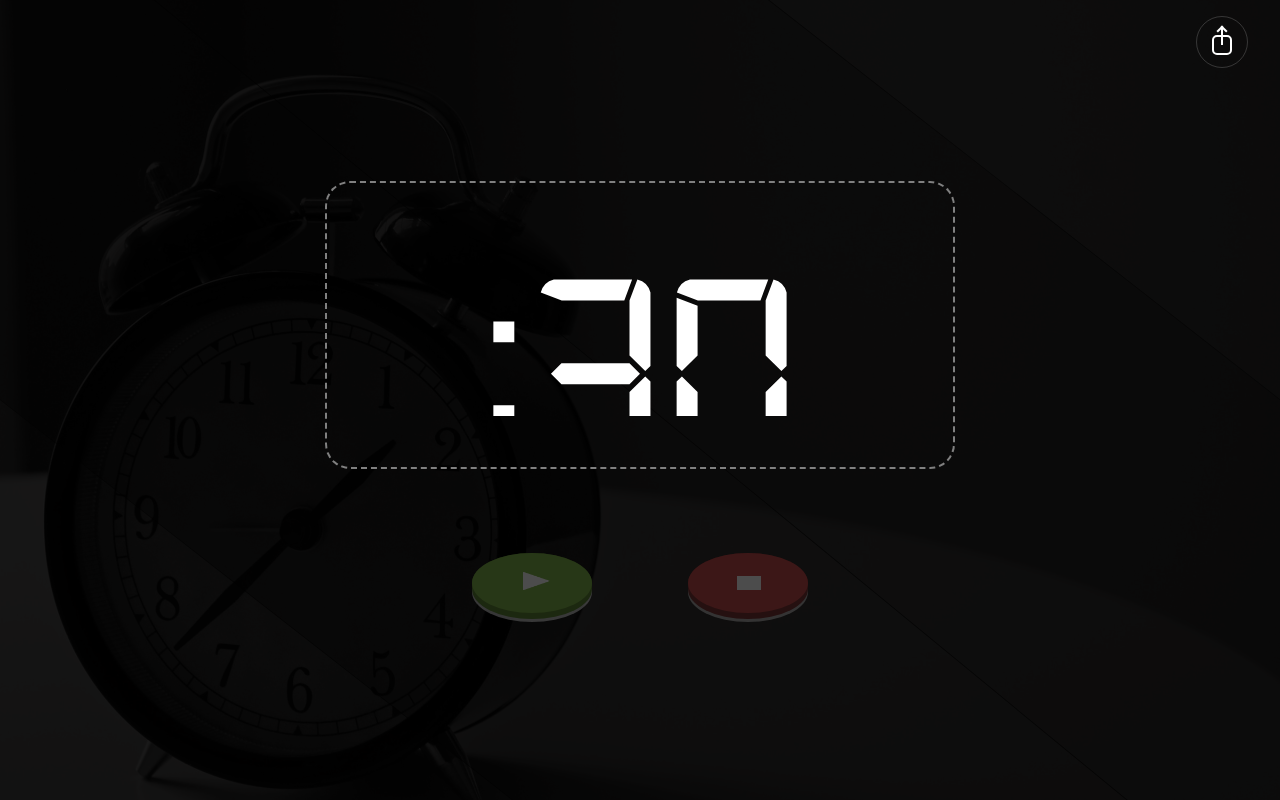
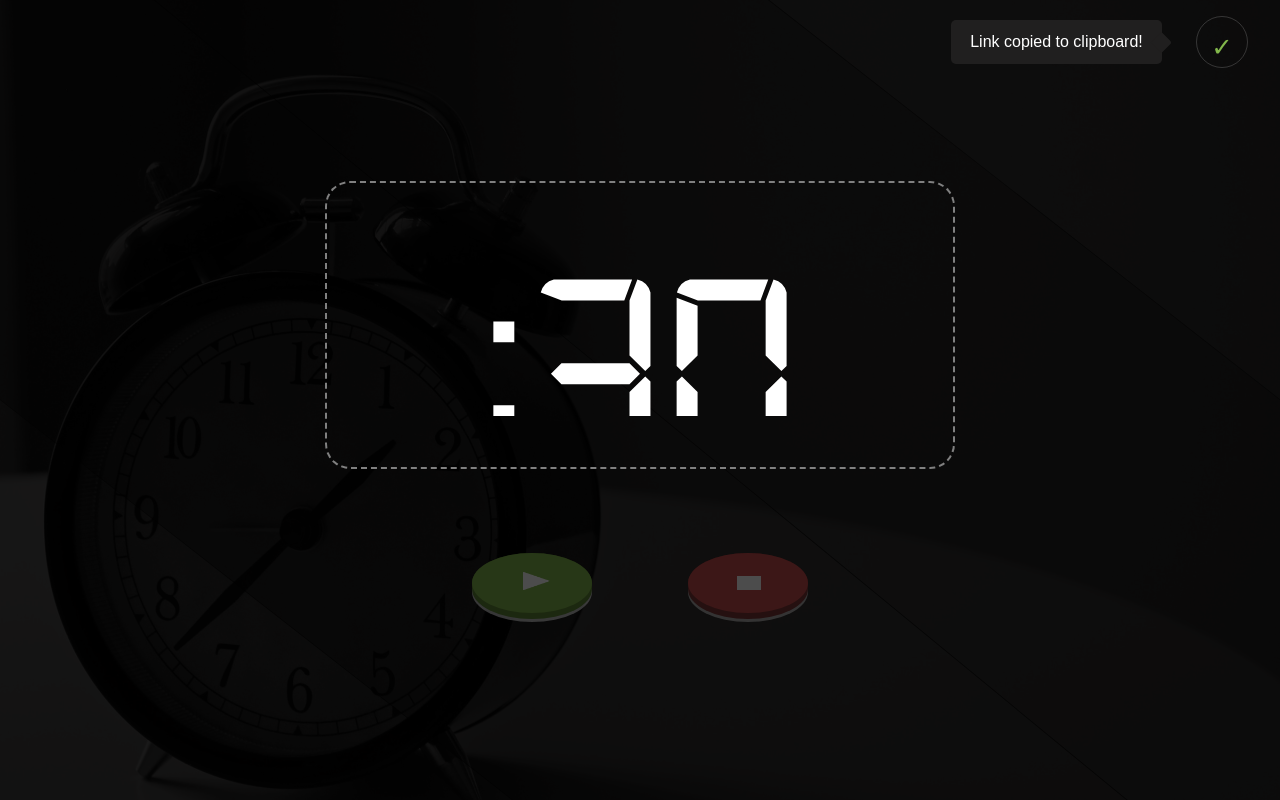
Before and after one commit to robbutcher2001/digital-chronometer, a React (Create React App) app: page / in a window 1280 px wide. Both pictures are taken after a click on the button 1222 px from the left and 42 px from the top of the page. Built offline with nearby package versions, Linux system fonts and the light colour scheme.

Commit message:
Shared confirmed impl

```diff
--- a/src/components/ShareIcon/index.css
+++ b/src/components/ShareIcon/index.css
@@ -1,4 +1,60 @@
-button.share {
+.share {
+  position: relative;
+}
+
+.share > button.confirmed {
+  transform: rotateY(180deg);
+}
+
+.confirmation {
+  position: absolute;
+  top: 0;
+  width: 50px;
+  height: 50px;
+  border: 1px solid rgba(255, 255, 255, 0.175);
+  border-radius: 50%;
+  color: #82b74b;
+  font-size: 1.6rem;
+  line-height: 54px;
+  text-align: center;
+  vertical-align: middle;
+  backface-visibility: hidden;
+  transform: rotateY(180deg);
+  transition: transform 0.2s ease-in-out;
+}
+
+.confirmation.confirmed {
+  transform: rotateY(0deg);
+  cursor: none;
+}
+
+.share > .text {
+  font-family: Arial;
+  position: absolute;
+  height: 44px;
+  line-height: 44px;
+  left: -245px;
+  top: calc((52px - 44px) / 2);
+  padding: 0 1.2rem;
+  border-radius: 5px;
+  background: var(--background-colour);
+  vertical-align: middle;
+  animation: fade 0.6s;
+}
+
+.share > .text:after {
+  content: "";
+  position: absolute;
+  width: 15px;
+  height: 15px;
+  top: calc((44px - 15px) / 2);
+  right: calc(-15px / 2);
+  background-color: var(--background-colour);
+  border-top-right-radius: 3px;
+  transform: rotate(45deg);
+}
+
+.share > button {
   position: relative;
   width: 50px;
   height: 50px;
@@ -11,19 +67,20 @@ button.share {
   -webkit-tap-highlight-color: transparent;
   box-sizing: content-box;
   transition: all 0.2s ease-in-out;
+  backface-visibility: hidden;
 }
 
-button.share:hover {
+.share > button:not(.confirmed):hover {
   background-color: rgba(255, 255, 255, 0.175);
   transform: scale(1.1);
 }
 
-button.share:active {
+.share > button:active {
   background-color: rgba(255, 255, 255, 0.35);
   transform: scale(1);
 }
 
-button.share .box {
+.share > button .box {
   position: absolute;
   width: 20px;
   height: 20px;
@@ -34,7 +91,7 @@ button.share .box {
   box-sizing: border-box;
 }
 
-button.share .arrow {
+.share > button .arrow {
   position: absolute;
   width: 2px;
   height: 18px;
@@ -44,7 +101,7 @@ button.share .arrow {
   right: calc((50px - 10px) / 2);
 }
 
-button.share .arrow:before {
+.share > button .arrow:before {
   content: "";
   width: 2px;
   height: 8px;
@@ -55,7 +112,7 @@ button.share .arrow:before {
   top: -2px;
 }
 
-button.share .arrow:after {
+.share > button .arrow:after {
   content: "";
   width: 2px;
   height: 8px;
@@ -65,3 +122,12 @@ button.share .arrow:after {
   left: 2px;
   top: -2px;
 }
+
+@keyframes fade {
+  from {
+    opacity: 0;
+  }
+  to {
+    opacity: 1;
+  }
+}
--- a/src/components/ShareIcon/index.tsx
+++ b/src/components/ShareIcon/index.tsx
@@ -1,21 +1,44 @@
-import { FC } from "react";
+import { FC, useState, MouseEvent } from "react";
 import "./index.css";
 
 const ShareIcon: FC = () => {
-  const onClick = () => {
+  const [confirmed, setConfirmed] = useState(false);
+
+  const onClick = (event: MouseEvent<HTMLButtonElement>) => {
+    if (!confirmed) {
       navigator.clipboard.writeText(window.location.href);
+      event.currentTarget.focus();
+      setConfirmed(true);
+    }
+  };
+
+  const onBlur = () => {
+    if (confirmed) {
+      setConfirmed(false);
+    }
   };
 
   return (
+    <div className="share">
+      <div className={confirmed ? "confirmation confirmed" : "confirmation"}>
+        &#10003;
+      </div>
+      {confirmed && (
+        <div className="text" data-testid="share_confirmed">
+          Link copied to clipboard!
+        </div>
+      )}
       <button
         type="button"
         aria-label="share"
-      className="share"
+        className={confirmed ? "confirmed" : undefined}
         onClick={onClick}
+        onBlur={onBlur}
       >
         <div className="box" />
         <div className="arrow" />
       </button>
+    </div>
   );
 };
 
```
Also changed, not shown: 2 other files (tests, documents, lock files or other folders). Lines whose indentation alone changed are shown as unchanged.
